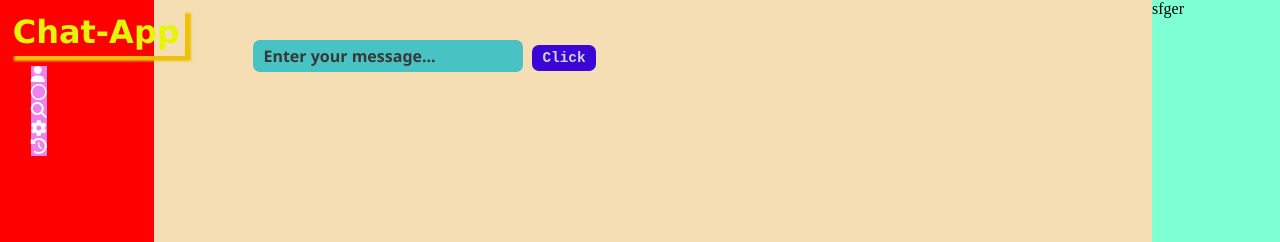
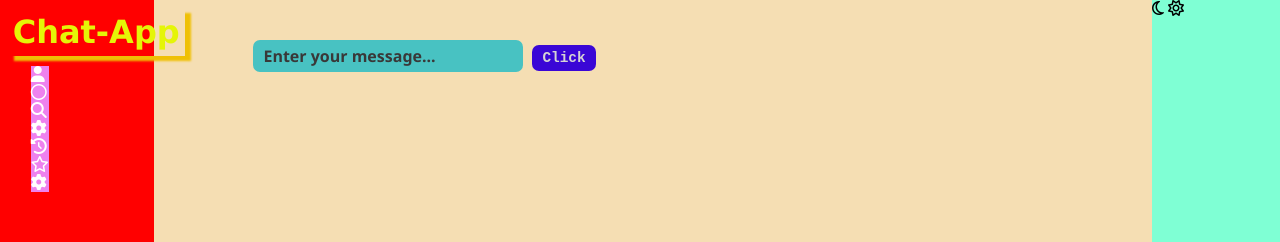
Before and after one commit to Abhilash107/chat-app, a plain HTML site: page frontend/index.html in a window 1280 px wide. Shown: the top 242 px of the page. Drawn offline with nearby package versions, Linux system fonts and the light colour scheme; no server answers.

Commit message:
added icons

```diff
--- a/frontend/index.html
+++ b/frontend/index.html
@@ -10,6 +10,7 @@
 </head>
 <body>
     <div class="container">
+
         <div class="side-bar">
             <h1 class="name">Chat-App</h1>
             <div class="info">
@@ -19,13 +20,15 @@
                     <li><i class="fa-solid fa-magnifying-glass"></i></li>
                     <li><i class="fa-solid fa-gear"></i></li>
                     <li> <i class="fa-solid fa-clock-rotate-left"></i></li>
+                    <li><i class="fa-regular fa-star"></i></li>
+                    <li><i class="fa-solid fa-gear"></i></li>
+
                 </ul>
 
             </div>
 
 
         </div>
-
 
         <div class="content">
 
@@ -35,7 +38,10 @@
         </div>
 
         <div class="tools">
-            sfger
+            <i class="fa-regular fa-moon"></i>
+            <i class="fa-regular fa-sun"></i>
+
+
         </div>
 
     </div>
--- a/frontend/style.css
+++ b/frontend/style.css
@@ -28,7 +28,6 @@ body{
 .sidebar-list{
     list-style: none;
     color: white;
-
     margin:10% 10% 0 20%;
     background:violet;
     width: max-content;
@@ -47,8 +46,8 @@ body{
     height: 65vh;
     grid-row: 1/3;
     grid-column: 3/4;
-
-    position: sticky;top: 0px;
+    position: sticky;
+    top: 0px;
 }
 
 
```
